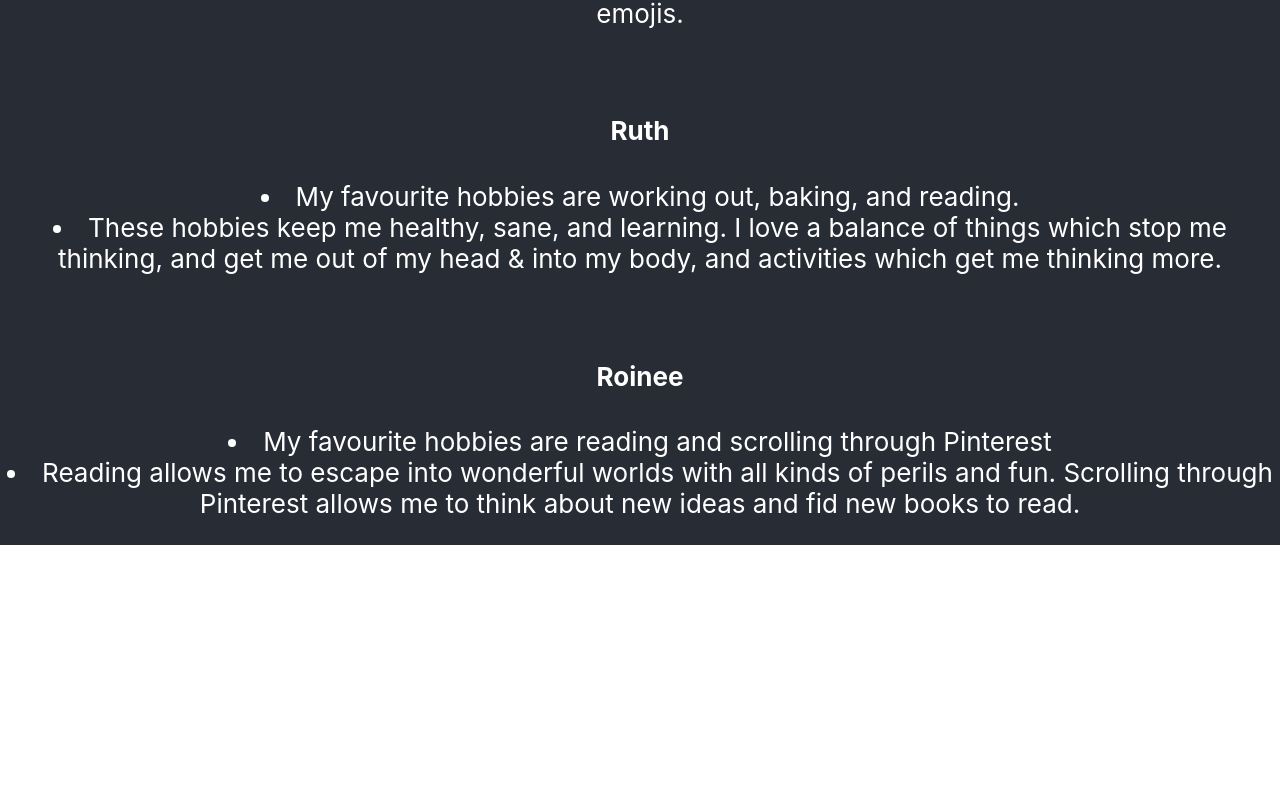
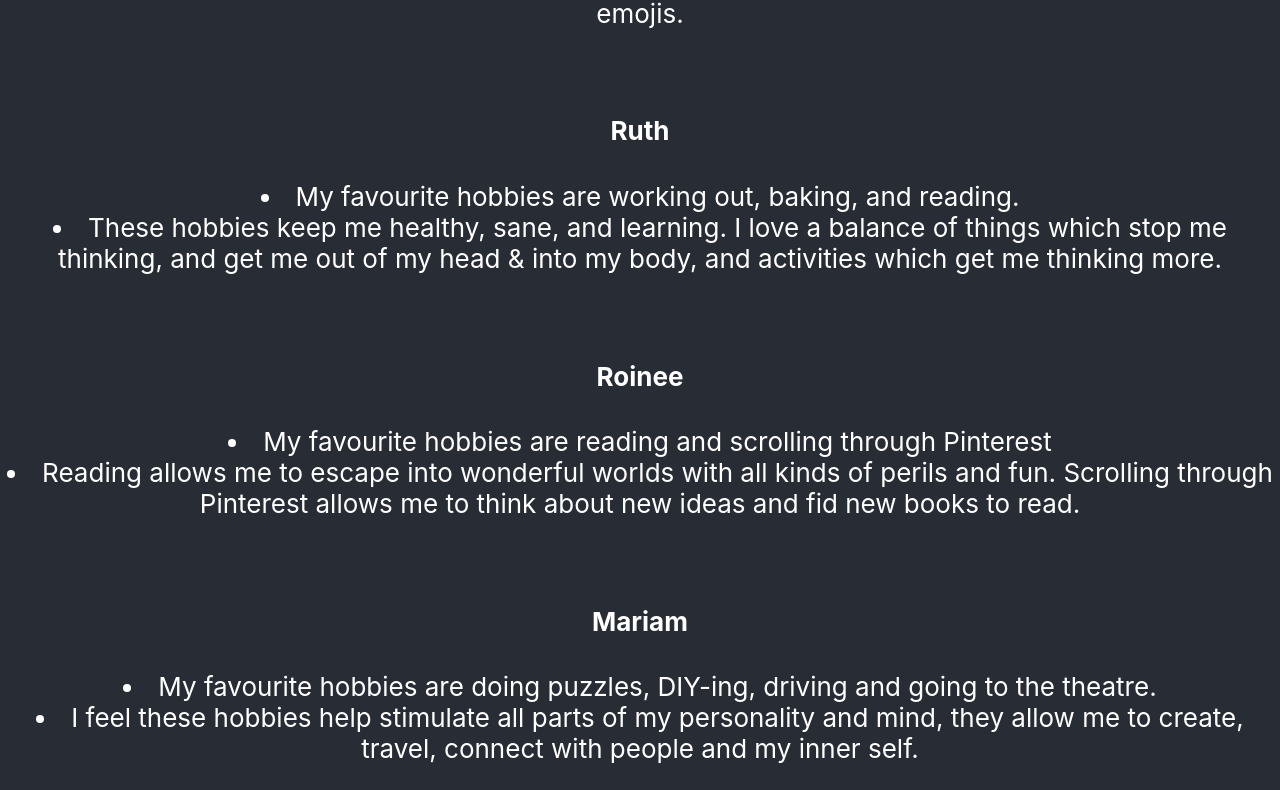
Before and after one commit to carolinenorris1/cfg_project, a React (Create React App) app in the folder wellbeing-app/: page / in a window 1280 px wide. Shown: the part 863-1653 px from the top of the page. Before the commit the page ends 1408 px from the top, so only its background shows below. Built offline with nearby package versions, Linux system fonts and the light colour scheme.

Commit message:
updating App.js with Mariam

```diff
--- a/wellbeing-app/src/App.js
+++ b/wellbeing-app/src/App.js
@@ -45,6 +45,14 @@ function App() {
             Scrolling through Pinterest allows me to think about new ideas and fid new books to read.
           </li>
         </p>
+        <p>
+          <h4>Mariam</h4>
+          <li>My favourite hobbies are doing puzzles, DIY-ing, driving and going to the theatre.</li>
+          <li>
+            I feel these hobbies help stimulate all parts of my personality and mind,
+            they allow me to create, travel, connect with people and my inner self.
+          </li>
+        </p>
       </header>
     </div>
   );
```
Also changed, not shown: 1 other file (tests, documents, lock files or other folders).
